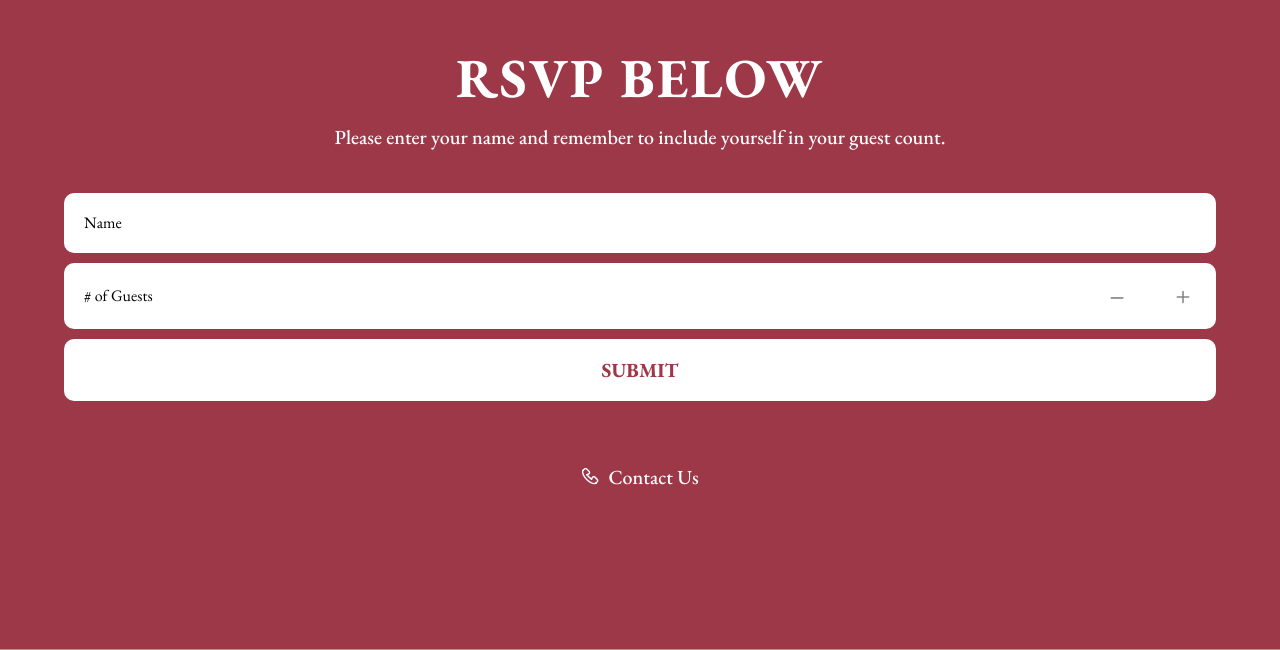
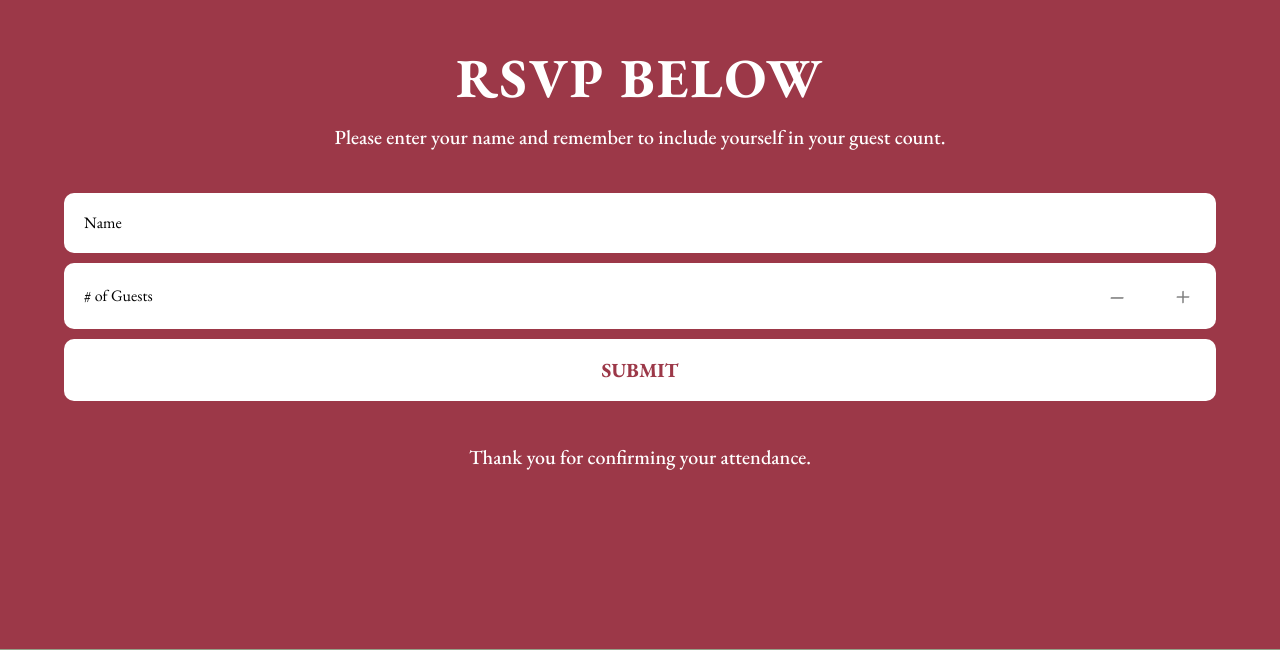
Before and after one commit to sarahjahan/weddingweb, a plain HTML site: page index.html in a window 1280 px wide. Shown: the part 951-1601 px from the top of the page. Drawn offline with nearby package versions, Linux system fonts and the light colour scheme; no server answers; files whose address does not match are found by name; a web font is replaced by a local one.

Commit message:
final note fixed

```diff
--- a/index.html
+++ b/index.html
@@ -213,19 +213,19 @@
 									Thank you for confirming your attendance.<br>
 								</div>
 
-								<div class="row section-intro">
+								<!-- <div class="row section-intro"> -->
 									<!--<div class="contact-box col-twelve">
 										<p>Can't find your name?</p>
 										<a class="contact-box-link" href=""><p>Contact Us</p></a>
 									</div>-->
-									<div class="contact-box col-twelve">
+									<!-- <div class="contact-box col-twelve"> -->
 										<!-- <p>Can't find your name?</p> -->
 										<br>
 
-										<div class="contacttitle">
-											<span class="icon"><i class="icon-phone"></i></span>
-											<p>Contact Us</p>
-										</div>
+										<!-- <div class="contacttitle"> -->
+											<!-- <span class="icon"><i class="icon-phone"></i></span> -->
+											<p>Thank you for confirming your attendance.</p>
+										<!-- </div> -->
 										<!-- <div class="contactnamebox">
 											<div class="contactname">
 												<a href="tel:647-879-4789"><p>Mahrukh</p></a>
```
